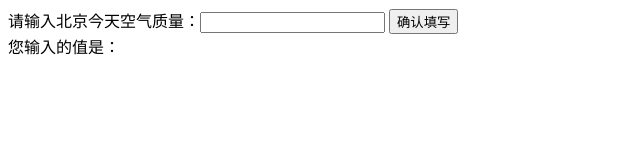
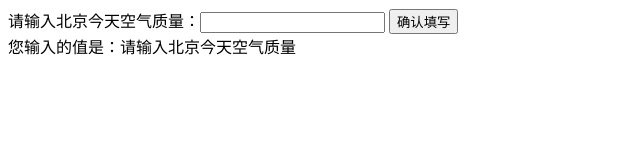
Before and after one commit to c10ve/newbaidu, a plain HTML site: page index.html in a window 1280 px wide. Both pictures are taken after a click on the button "确认填写". Shown: the whole page, without its empty margins (0-640 px from the left). Drawn offline with Linux system fonts and the light colour scheme.

Commit message:
Added files via upload

```diff
--- a/index.html
+++ b/index.html
@@ -20,9 +20,11 @@ function myfunction() {
   在事件处理函数中
   获取aqi-input输入的值，并显示在aqi-display中
   */
-  x = document.getElementById("aqi-display");
-  y = document.getElementById("aqi-input");
-  x.innerHTML=y.value;
+  var x = document.getElementById("aqi-display");
+  var y = document.getElementById("aqi-input");
+  if(y.value)
+     x.innerHTML=y.value;
+  else x.innerHTML=("请输入北京今天空气质量");
 }
 
 </script>
```
